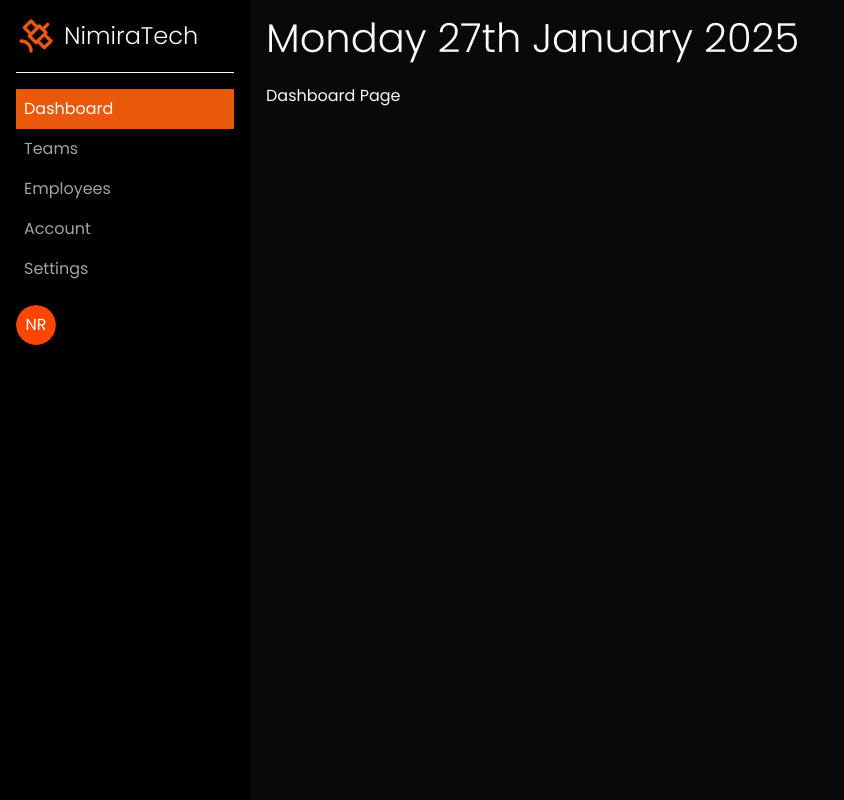
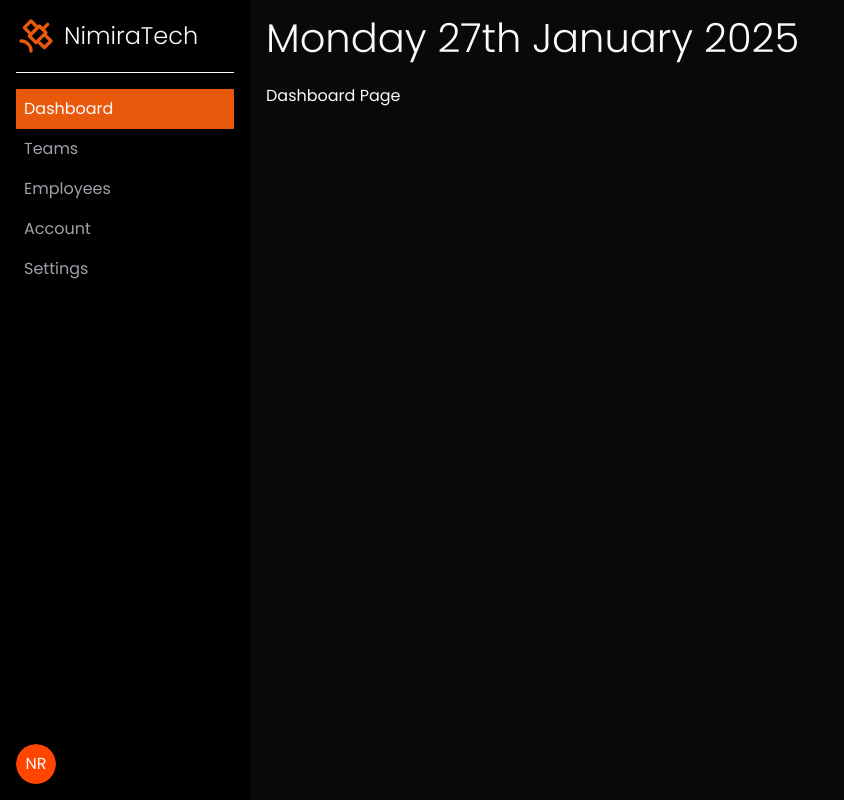
Before and after one commit to Nimira43/NT-Dashboard, a Next.js app: page /dashboard in a window 1280 px wide. Shown: the whole page, without its empty margins (0-844 px from the left). Built offline with nearby package versions, Linux system fonts and the light colour scheme.

Commit message:
Repositioned the Avatar.

```diff
--- a/app/dashboard/components/main-menu.tsx
+++ b/app/dashboard/components/main-menu.tsx
@@ -5,11 +5,11 @@ import MenuTitle from './menu-title'
 export default function MainMenu() {
 
   return (
-    <div className='bg-dark-extra overflow-auto p-4'>
+    <div className='bg-dark-extra overflow-auto p-4 flex flex-col'>
       <div className='border-b dark:border-b-light border-b-main-dark pb-4'>
         <MenuTitle />
       </div>
-      <div className='py-4
+      <div className='py-4 grow
       '>
         <MenuItem href='/dashboard'>
           Dashboard
```
